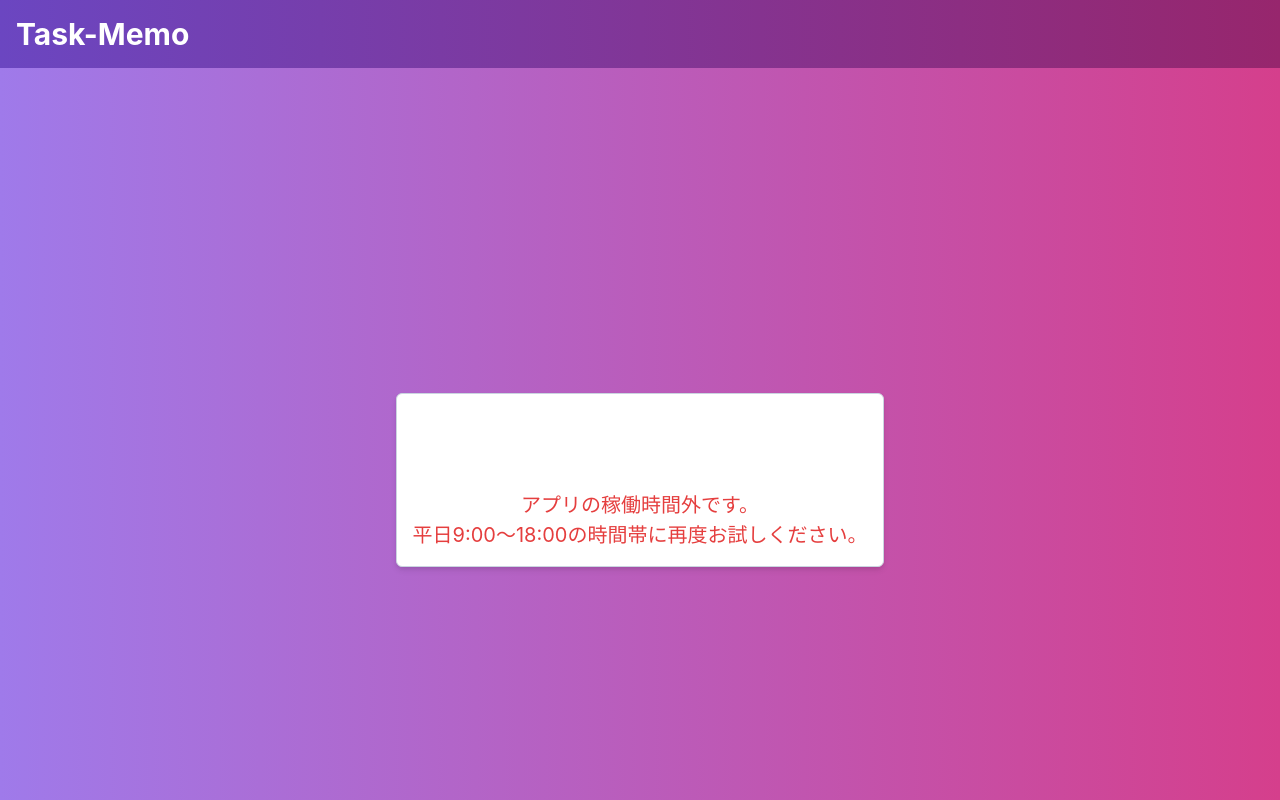
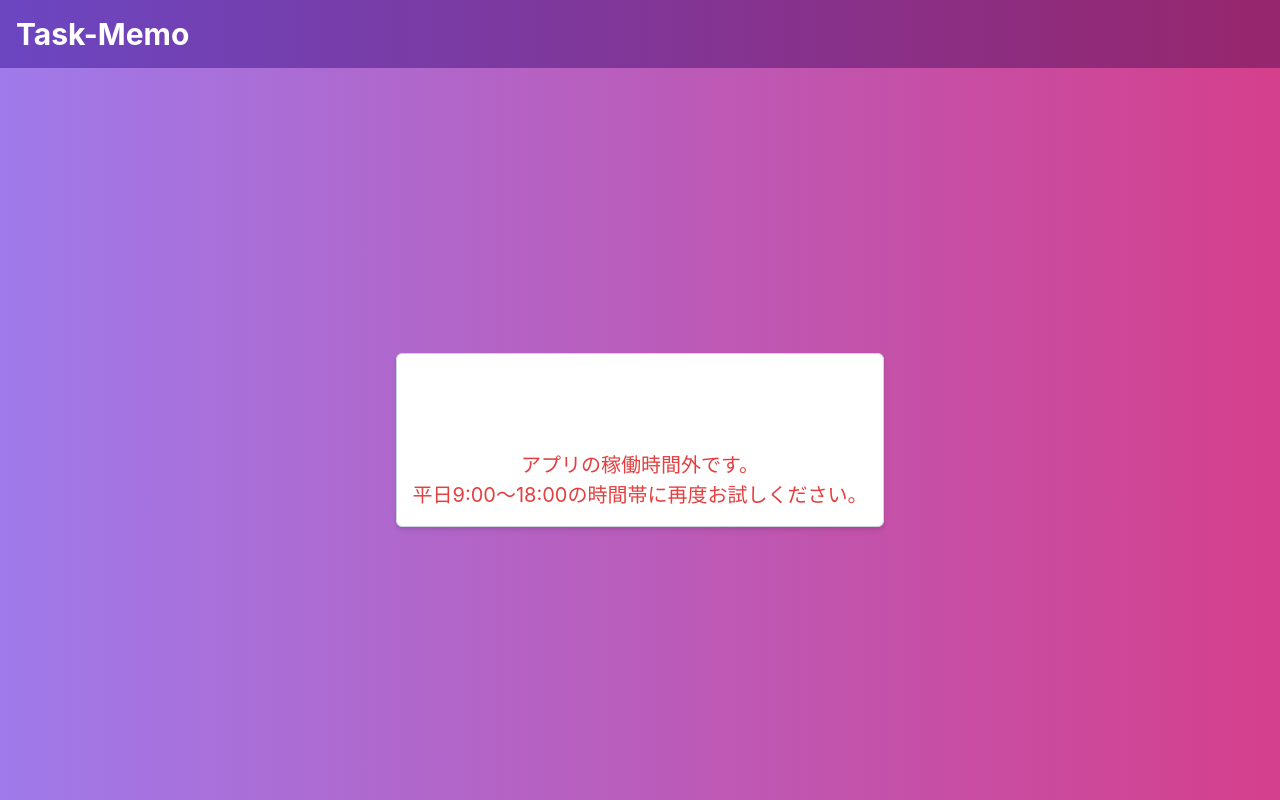
Before and after one commit to kumazaki-y/Task-Memo, a React (Vite) app in the folder front/: page / in a window 1280 px wide. Built offline with nearby package versions, Linux system fonts and the light colour scheme; no server answers.

Commit message:
稼働時間の表示を微修正

```diff
--- a/front/src/components/ecosystems/home.tsx
+++ b/front/src/components/ecosystems/home.tsx
@@ -40,7 +40,6 @@ const Home: FC = () => {
     return (
       <Layout>
         <Box
-          mt="20"
           p="4" // 内側の余白を指定
           bg="white" // 背景色を白に設定
           border="1px" // ボーダーを追加
```
